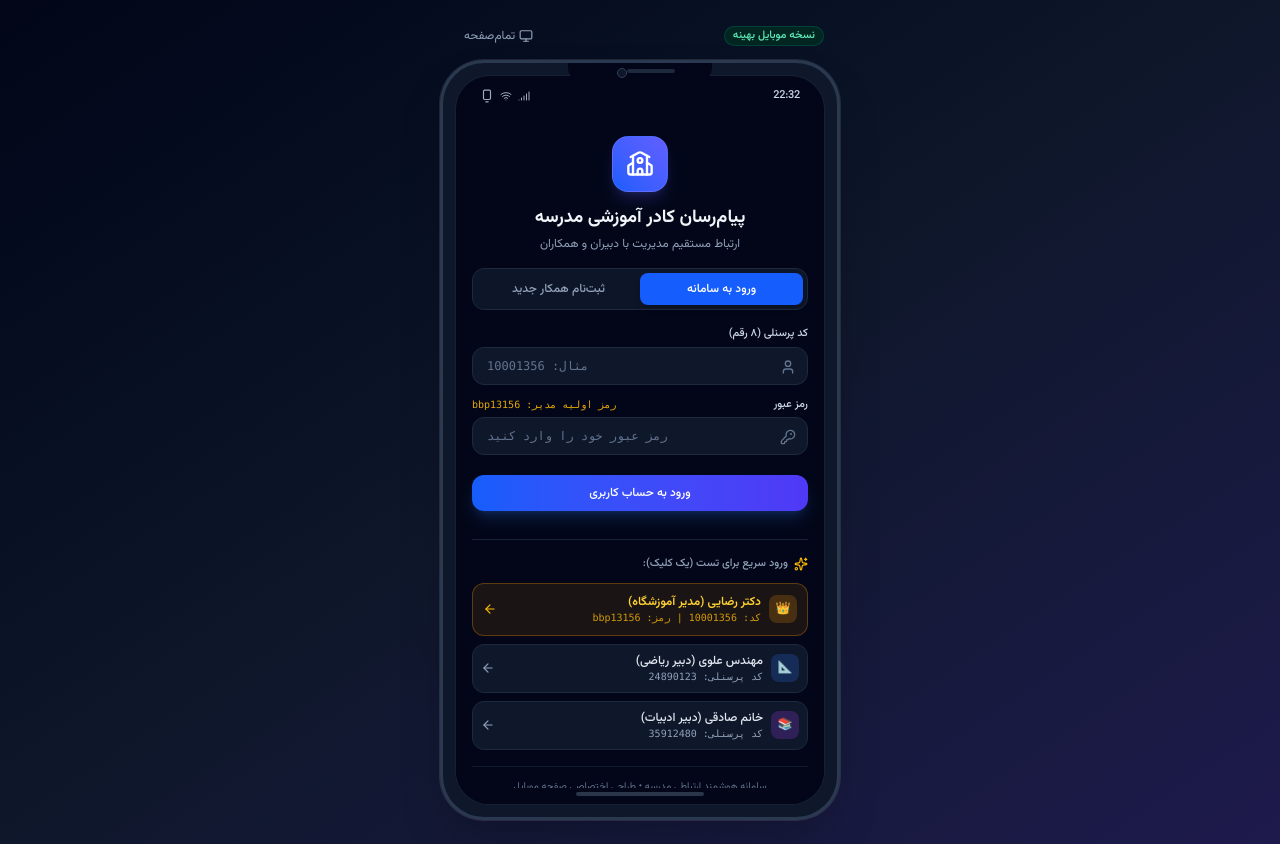
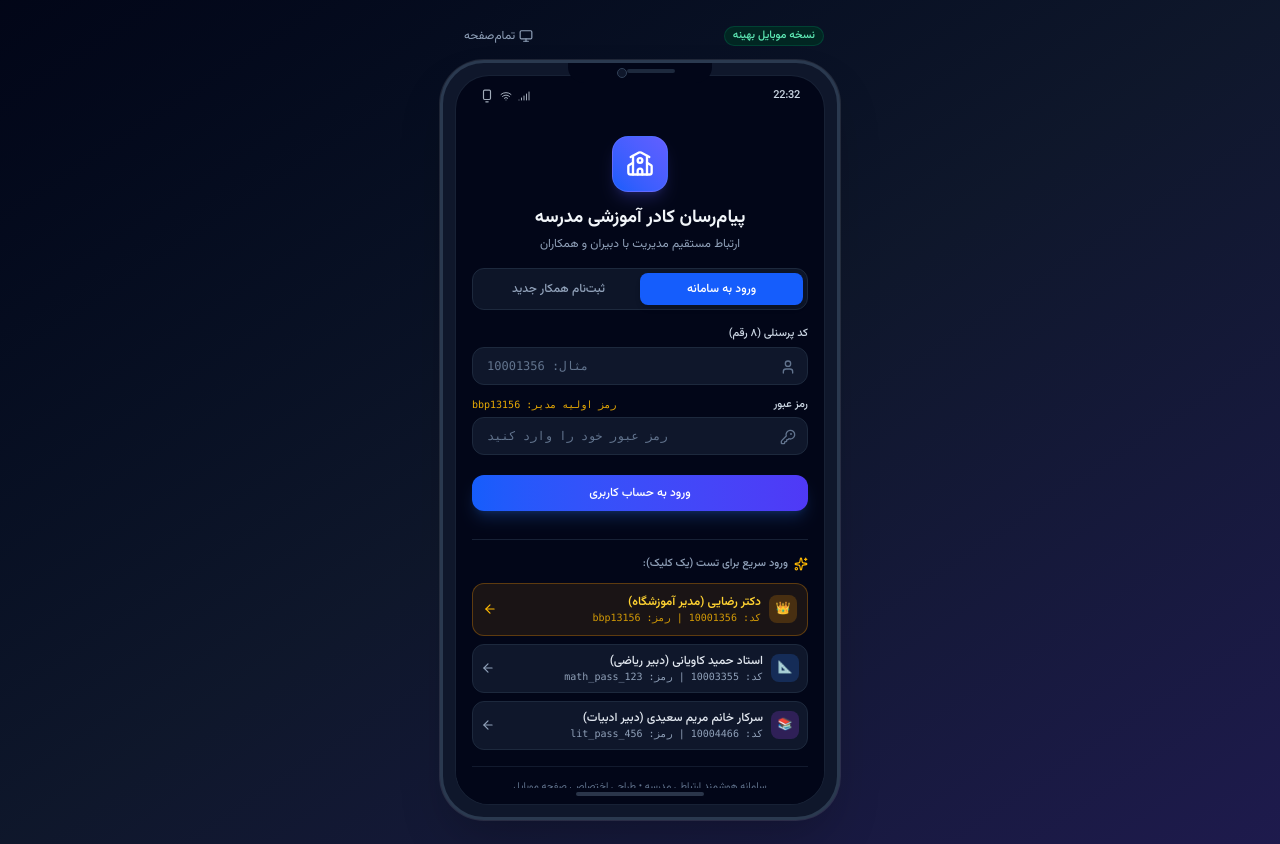
Before and after one commit to bbp1315649/mychat, a React (Vite) app: page / in a window 1280 px wide. Built offline with nearby package versions, Linux system fonts and the light colour scheme; no server answers.

Commit message:
feat: update test user credentials and UI controls
Updated sample credentials for teacher login and reorganized developer utility buttons in the dashboard.

```diff
--- a/src/App.tsx
+++ b/src/App.tsx
@@ -10,7 +10,7 @@ import { StaffDirectory } from './components/StaffDirectory';
 import { UserProfile } from './components/UserProfile';
 import { BottomNav, TabType } from './components/BottomNav';
 import { CreateGroupModal } from './components/CreateGroupModal';
-import { ArrowRightLeft, Crown, Sparkles } from 'lucide-react';
+import { ArrowRightLeft, Crown, Sparkles, LogOut, UserPlus } from 'lucide-react';
 
 export default function App() {
   const [currentUser, setCurrentUser] = useState<User | null>(null);
@@ -269,18 +269,28 @@ export default function App() {
               )}
             </div>
 
+            <div className="flex items-center gap-1.5">
               <button
                 onClick={() => {
-                // Quick cycle between principal and teachers
                   const nextUser = users.find(u => u.id !== currentUser.id) || users[0];
                   if (nextUser) handleSwitchUser(nextUser);
                 }}
                 className="text-[10px] text-indigo-400 hover:text-indigo-300 flex items-center gap-1 bg-indigo-500/10 hover:bg-indigo-500/20 px-2 py-0.5 rounded-lg border border-indigo-500/30 transition-colors"
-              title="سوئیچ سریع بین مدیر و همکاران"
+                title="سوئیچ سریع بین حساب‌ها برای تست پیام‌رسانی"
               >
                 <ArrowRightLeft className="w-3 h-3" />
-              <span>تغییر کاربر (تست)</span>
+                <span>سوئیچ کاربر</span>
               </button>
+
+              <button
+                onClick={handleLogout}
+                className="text-[10px] text-emerald-400 hover:text-emerald-300 flex items-center gap-1 bg-emerald-500/10 hover:bg-emerald-500/20 px-2 py-0.5 rounded-lg border border-emerald-500/30 transition-colors"
+                title="خروج و بازگشت به صفحه ثبت‌نام و ورود"
+              >
+                <UserPlus className="w-3 h-3" />
+                <span>ثبت‌نام / ورود</span>
+              </button>
+            </div>
           </div>
 
           {/* Main Viewport */}
--- a/src/components/AuthModal.tsx
+++ b/src/components/AuthModal.tsx
@@ -233,7 +233,7 @@ export const AuthModal: React.FC<AuthModalProps> = ({ onSuccess }) => {
 
               <button
                 type="button"
-                onClick={() => handleQuickLogin('24890123', 'math_2024')}
+                onClick={() => handleQuickLogin('10003355', 'math_pass_123')}
                 className="p-2 bg-slate-900 hover:bg-slate-850 border border-slate-800 rounded-xl flex items-center justify-between text-right group transition-all"
               >
                 <div className="flex items-center gap-2">
@@ -241,8 +241,8 @@ export const AuthModal: React.FC<AuthModalProps> = ({ onSuccess }) => {
                     📐
                   </div>
                   <div>
-                    <div className="text-xs font-medium text-slate-200">مهندس علوی (دبیر ریاضی)</div>
-                    <div className="text-[10px] text-slate-400 font-mono">کد پرسنلی: 24890123</div>
+                    <div className="text-xs font-medium text-slate-200">استاد حمید کاویانی (دبیر ریاضی)</div>
+                    <div className="text-[10px] text-slate-400 font-mono">کد: 10003355 | رمز: math_pass_123</div>
                   </div>
                 </div>
                 <ArrowRight className="w-3.5 h-3.5 text-slate-400 rotate-180 group-hover:-translate-x-0.5 transition-transform" />
@@ -250,7 +250,7 @@ export const AuthModal: React.FC<AuthModalProps> = ({ onSuccess }) => {
 
               <button
                 type="button"
-                onClick={() => handleQuickLogin('35912480', 'lit_5890')}
+                onClick={() => handleQuickLogin('10004466', 'lit_pass_456')}
                 className="p-2 bg-slate-900 hover:bg-slate-850 border border-slate-800 rounded-xl flex items-center justify-between text-right group transition-all"
               >
                 <div className="flex items-center gap-2">
@@ -258,8 +258,8 @@ export const AuthModal: React.FC<AuthModalProps> = ({ onSuccess }) => {
                     📚
                   </div>
                   <div>
-                    <div className="text-xs font-medium text-slate-200">خانم صادقی (دبیر ادبیات)</div>
-                    <div className="text-[10px] text-slate-400 font-mono">کد پرسنلی: 35912480</div>
+                    <div className="text-xs font-medium text-slate-200">سرکار خانم مریم سعیدی (دبیر ادبیات)</div>
+                    <div className="text-[10px] text-slate-400 font-mono">کد: 10004466 | رمز: lit_pass_456</div>
                   </div>
                 </div>
                 <ArrowRight className="w-3.5 h-3.5 text-slate-400 rotate-180 group-hover:-translate-x-0.5 transition-transform" />
```
Lines whose indentation alone changed are shown as unchanged.
